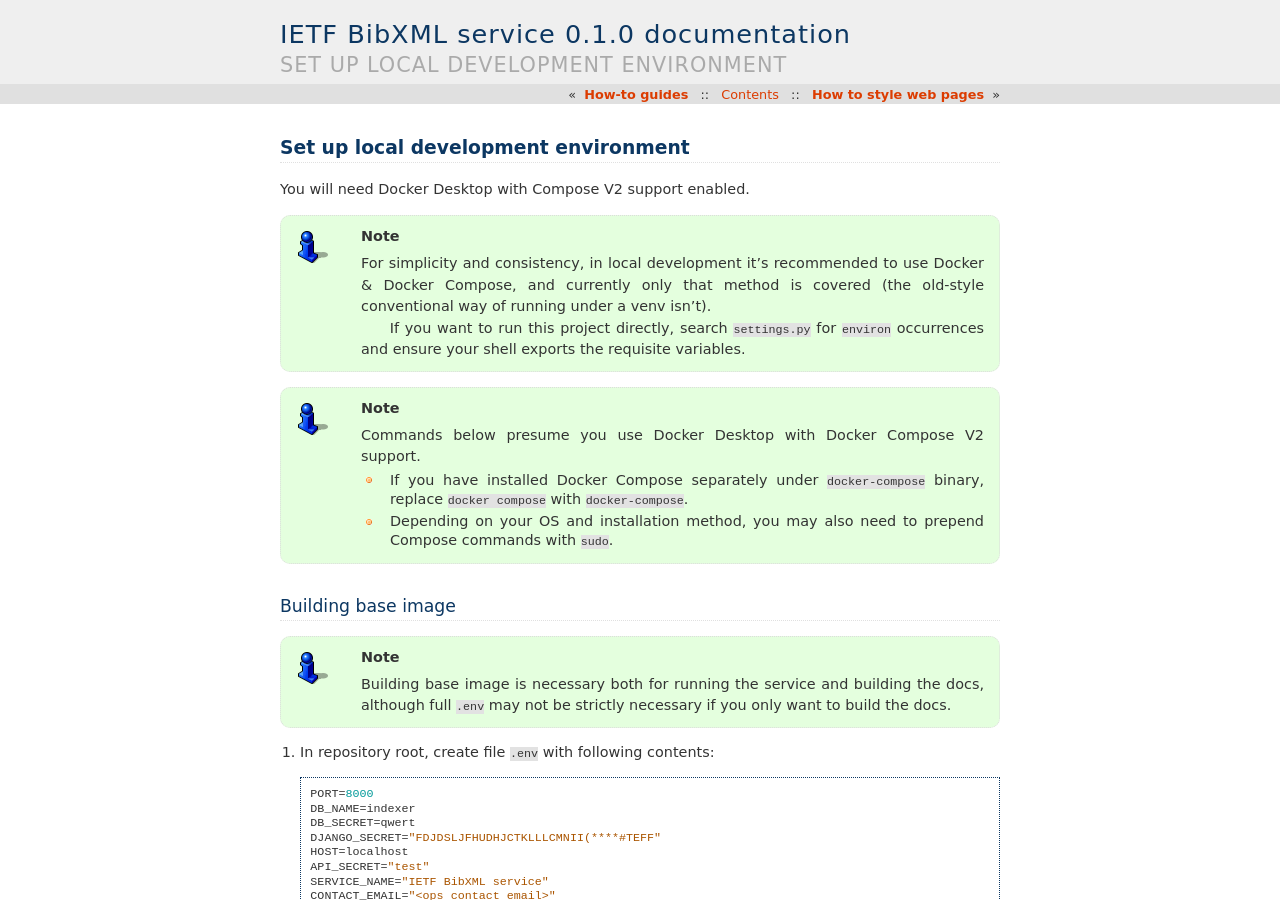
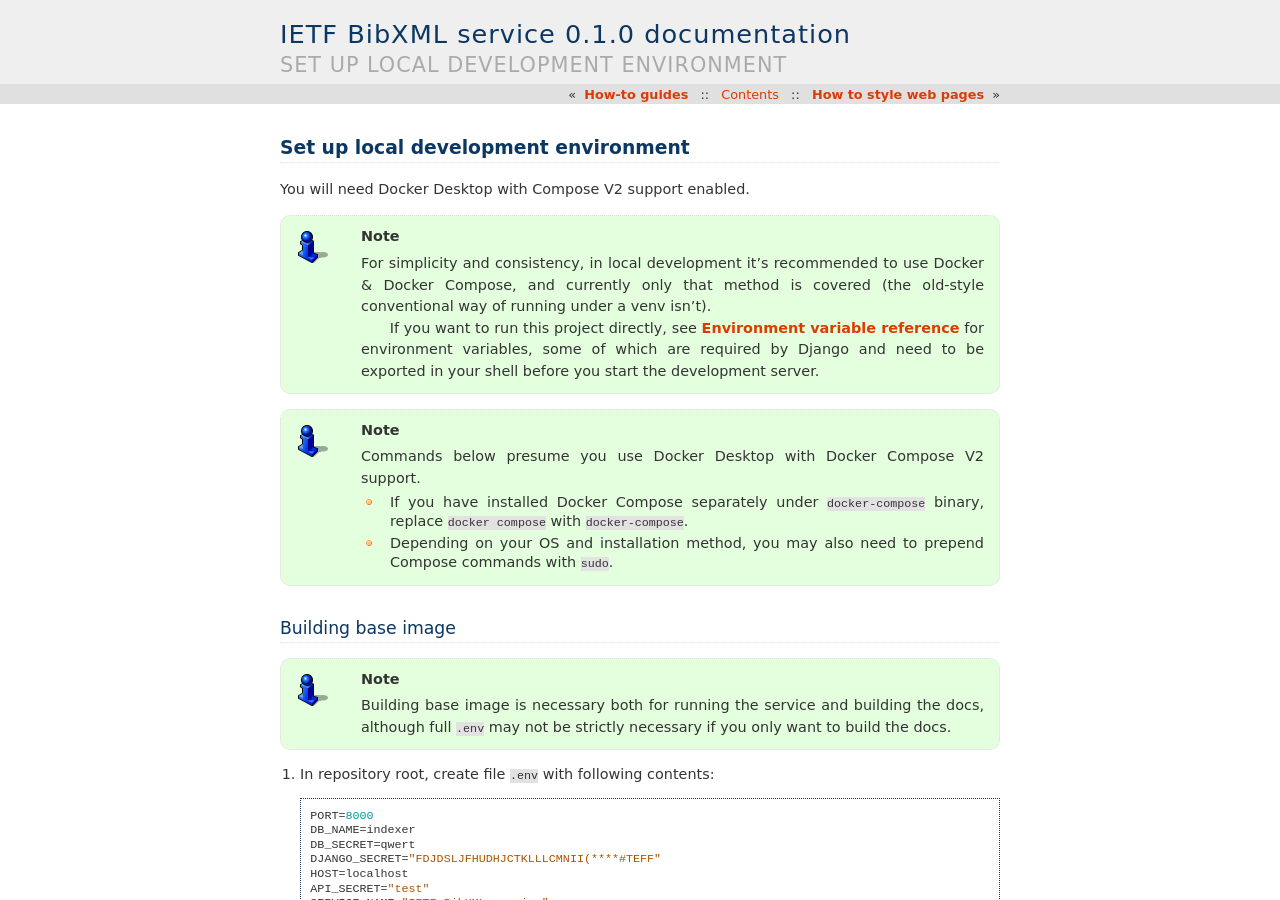
Before and after one commit to ietf-tools/bibxml-service, a Sphinx documentation site: the page built from docs/howto/develop-locally.rst, in a window 1280 px wide and 900 px high. Built offline with Sphinx 7.4.7, drawn with Linux system fonts in a browser that asks for light colours; pages that are not in the unit, such as notebooks, are missing from menus.

Commit message:
docs(howto/develop-locally): no-compose flow note

```diff
--- a/docs/howto/develop-locally.rst
+++ b/docs/howto/develop-locally.rst
@@ -12,8 +12,9 @@
    (the old-style conventional way of running under a venv isn’t).
 
    If you want to run this project directly,
-   search ``settings.py`` for ``environ`` occurrences
-   and ensure your shell exports the requisite variables.
+   see :doc:`/ref/env` for environment variables,
+   some of which are required by Django and need to be exported
+   in your shell before you start the development server.
 
 .. note::
 
```
